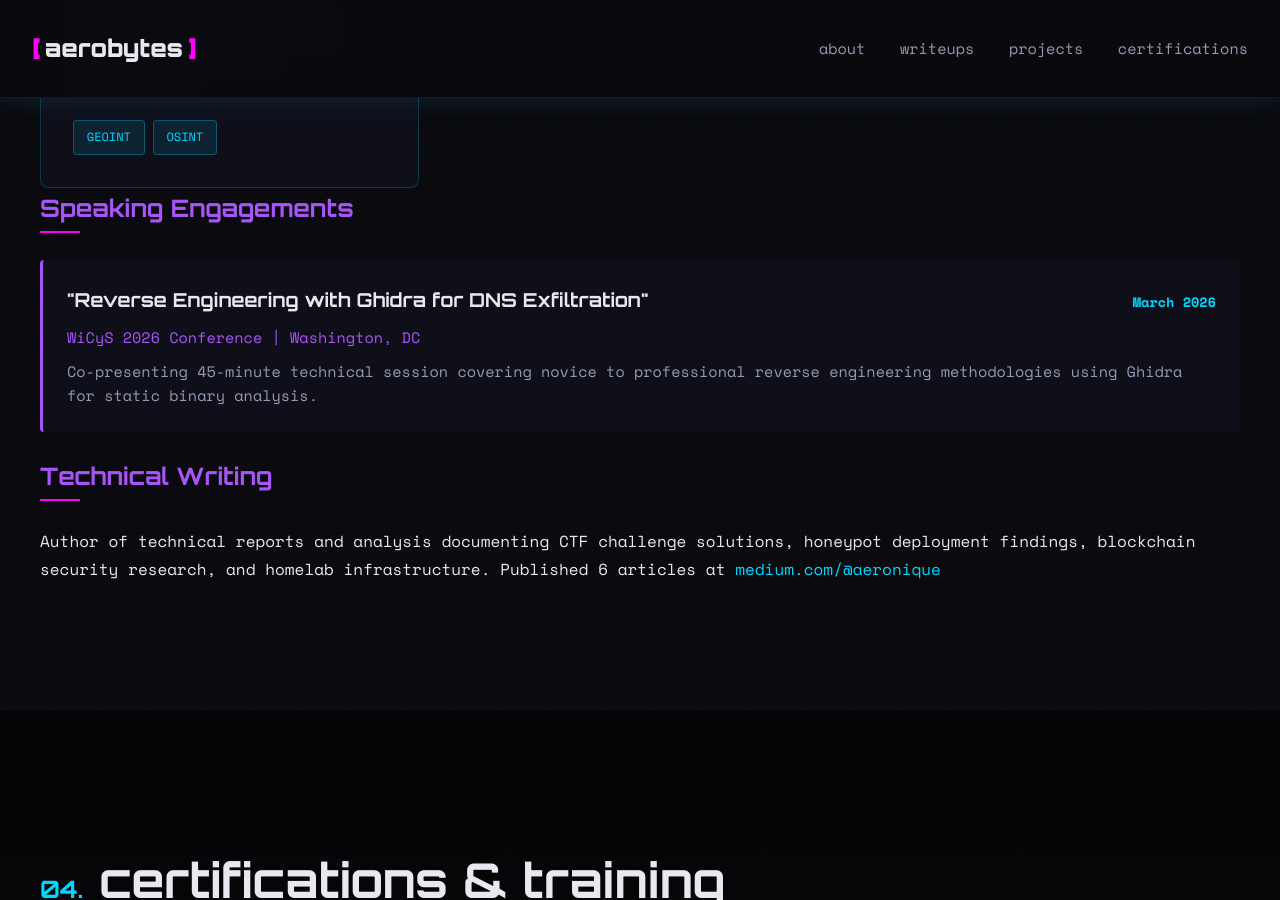
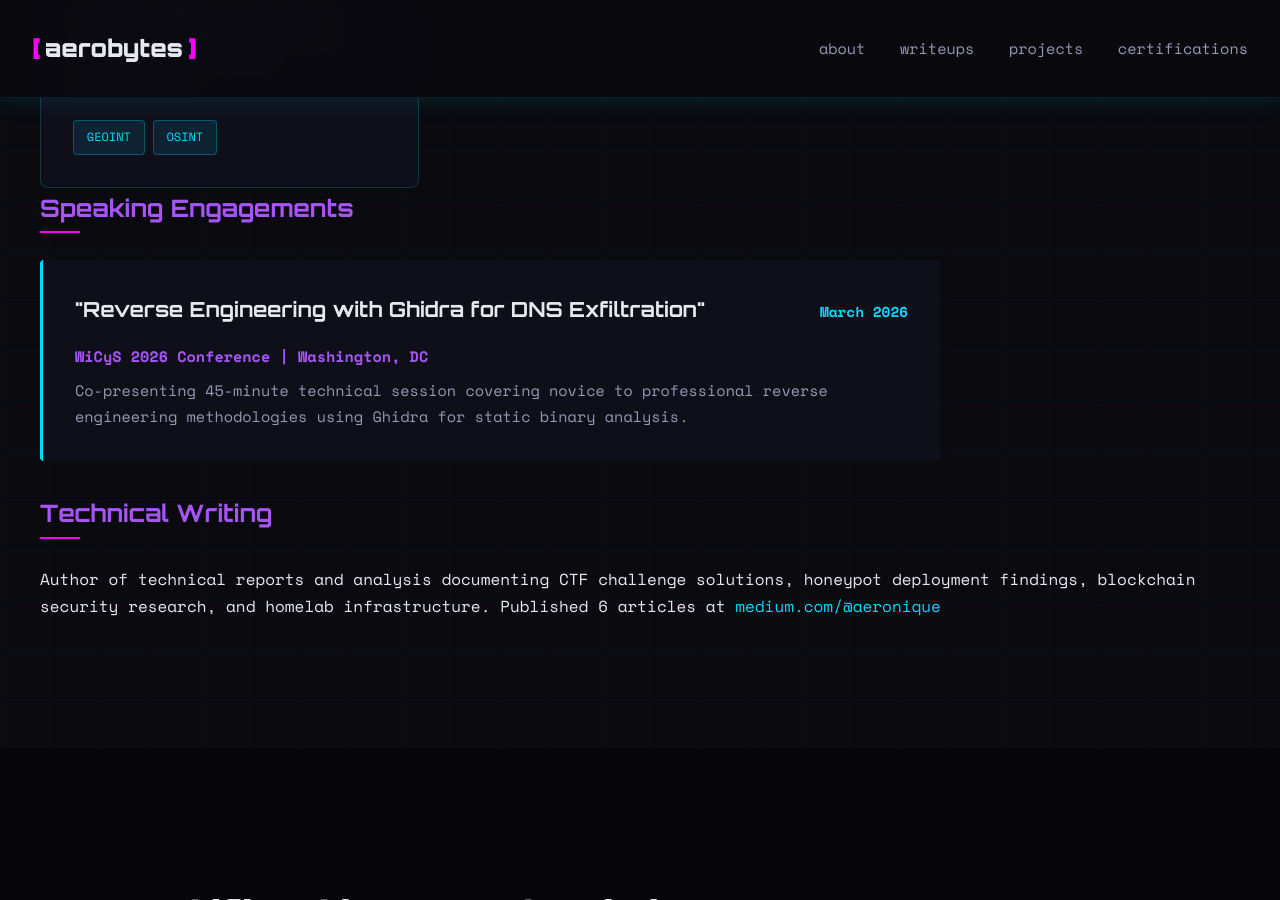
Before and after one commit to Aeronique/aerobytes-site, a Jekyll site: the page built from index.html, in a window 1280 px wide and 900 px high, scrolled down 5271 px. Built offline with Jekyll 4.4.1, drawn with Linux system fonts in a browser that asks for light colours.

Commit message:
Update style.css

```diff
--- a/assets/css/style.css
+++ b/assets/css/style.css
@@ -1505,3 +1505,58 @@ strong {
     box-shadow: 0 0 20px var(--accent-glow);
     transform: translateY(-2px);
 }
+
+/* ===================================
+   SPEAKING SECTION STYLES
+   =================================== */
+.speaking-list {
+    max-width: 900px;
+}
+
+.speaking-item {
+    background: var(--card-bg);
+    border-left: 3px solid var(--cyber-blue);
+    padding: 2rem;
+    border-radius: 4px;
+    margin-bottom: 2rem;
+}
+
+.speaking-header {
+    display: flex;
+    justify-content: space-between;
+    align-items: baseline;
+    margin-bottom: 1rem;
+    flex-wrap: wrap;
+    gap: 1rem;
+}
+
+.speaking-title {
+    font-family: var(--font-display);
+    font-size: 1.3rem;
+    color: var(--text-primary);
+}
+
+.speaking-date {
+    color: var(--cyber-blue);
+    font-size: 0.9rem;
+    font-weight: 700;
+}
+
+.speaking-venue {
+    color: var(--cyber-purple);
+    font-weight: 700;
+    margin-bottom: 0.5rem;
+}
+
+.speaking-description {
+    color: var(--text-secondary);
+    line-height: 1.7;
+}
+
+/* Responsive */
+@media (max-width: 968px) {
+    .speaking-header {
+        flex-direction: column;
+        align-items: flex-start;
+    }
+}
```
